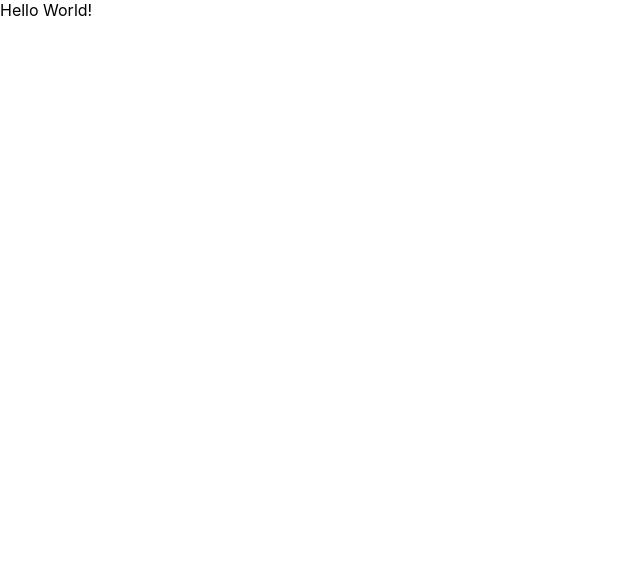
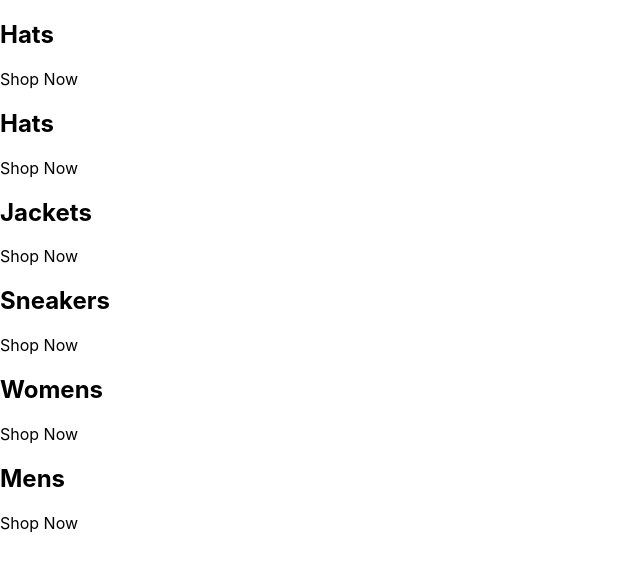
Before and after one commit to imonweb/Capstone-Project, a JavaScript app: page / in a window 1280 px wide. Shown: the top 570 px of the page, without its empty margins (0-640 px from the left). Built offline with nearby package versions, Linux system fonts and the light colour scheme; the HTML template or start-up script is replaced by a standard one.

Commit message:
initial commit

```diff
--- a/src/App.js
+++ b/src/App.js
@@ -2,8 +2,56 @@
 
 const App = () => {
   return (
-    <div>
-      Hello World!
+    <div className="categories-container">
+
+      <div className="category-container">
+        {/* <img src="" alt="" /> */}
+        <div className="category-body-container">
+          <h2>Hats</h2>
+          <p>Shop Now</p>
+        </div>
+      </div>
+
+      <div className="category-container">
+        {/* <img src="" alt="" /> */}
+        <div className="category-body-container">
+          <h2>Hats</h2>
+          <p>Shop Now</p>
+        </div>
+      </div>
+
+      <div className="category-container">
+        {/* <img src="" alt="" /> */}
+        <div className="category-body-container">
+          <h2>Jackets</h2>
+          <p>Shop Now</p>
+        </div>
+      </div>
+
+      <div className="category-container">
+        {/* <img src="" alt="" /> */}
+        <div className="category-body-container">
+          <h2>Sneakers</h2>
+          <p>Shop Now</p>
+        </div>
+      </div>
+
+      <div className="category-container">
+        {/* <img src="" alt="" /> */}
+        <div className="category-body-container">
+          <h2>Womens</h2>
+          <p>Shop Now</p>
+        </div>
+      </div>
+
+      <div className="category-container">
+        {/* <img src="" alt="" /> */}
+        <div className="category-body-container">
+          <h2>Mens</h2>
+          <p>Shop Now</p>
+        </div>
+      </div>
+
     </div>
   );
 }
```
Also changed, not shown: src/App.css (deleted, +0 -38 lines).
